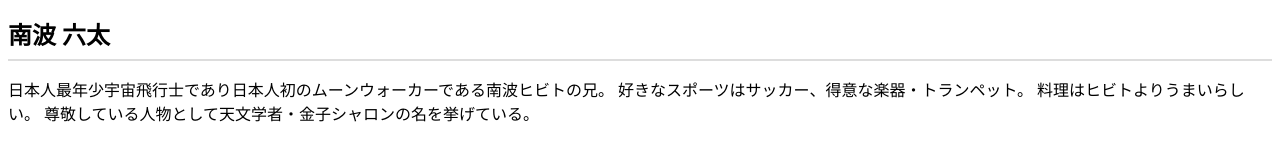
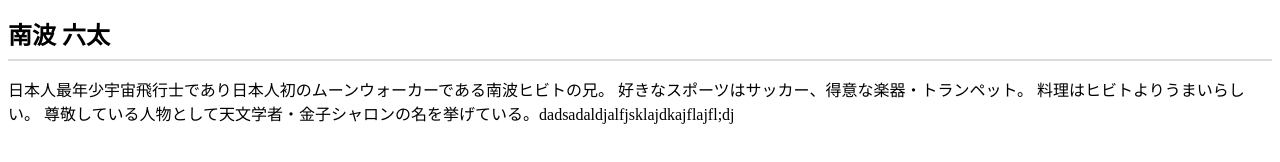
Before and after one commit to tomoya2234/tomoya2234.github.io, a plain HTML site: page index.html in a window 1280 px wide. Drawn offline with Linux system fonts and the light colour scheme.

Commit message:
Add files via upload

```diff
--- a/index.html
+++ b/index.html
@@ -7,6 +7,6 @@
 </head>
 <body>
   <h1>南波 六太</h1>
-  <p>日本人最年少宇宙飛行士であり日本人初のムーンウォーカーである南波ヒビトの兄。 好きなスポーツはサッカー、得意な楽器・トランペット。 料理はヒビトよりうまいらしい。 尊敬している人物として天文学者・金子シャロンの名を挙げている。</p>
+  <p>日本人最年少宇宙飛行士であり日本人初のムーンウォーカーである南波ヒビトの兄。 好きなスポーツはサッカー、得意な楽器・トランペット。 料理はヒビトよりうまいらしい。 尊敬している人物として天文学者・金子シャロンの名を挙げている。dadsadaldjalfjsklajdkajflajfl;dj</p>
 </body>
 </html>
```
